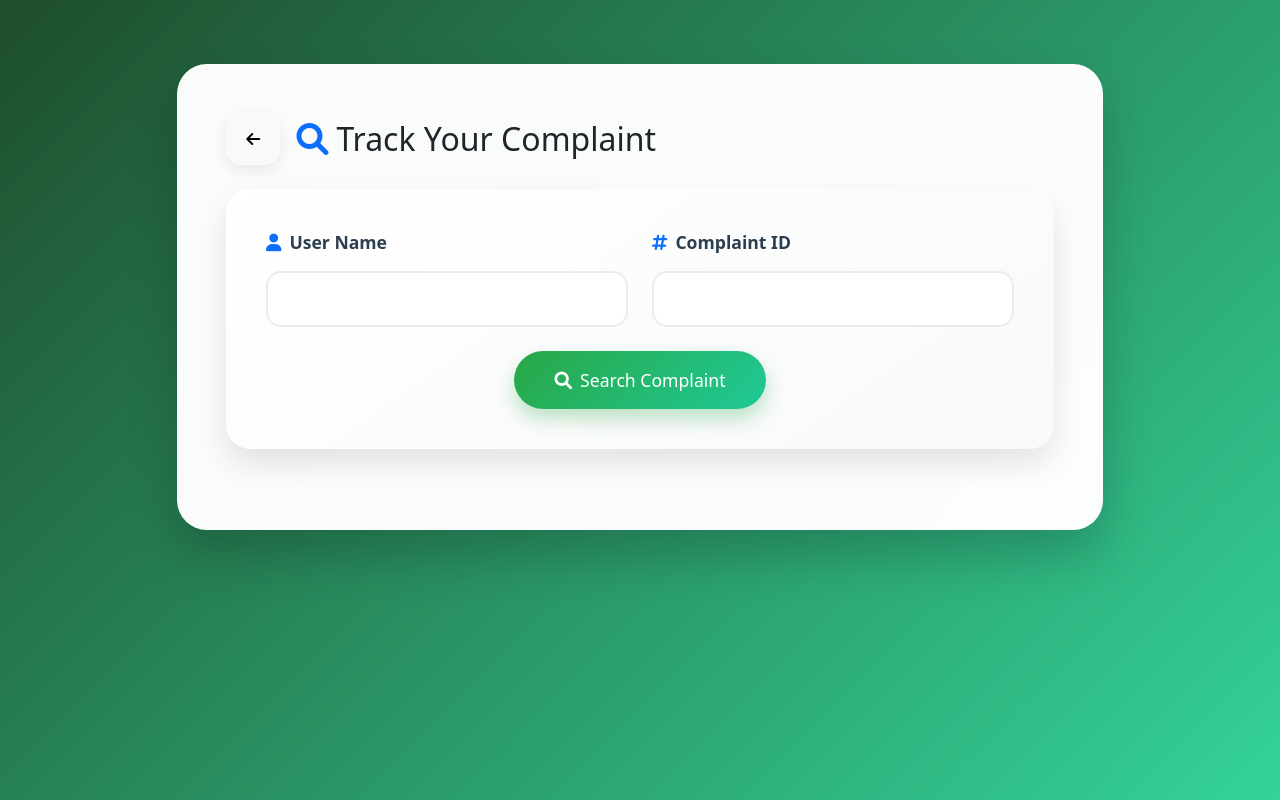
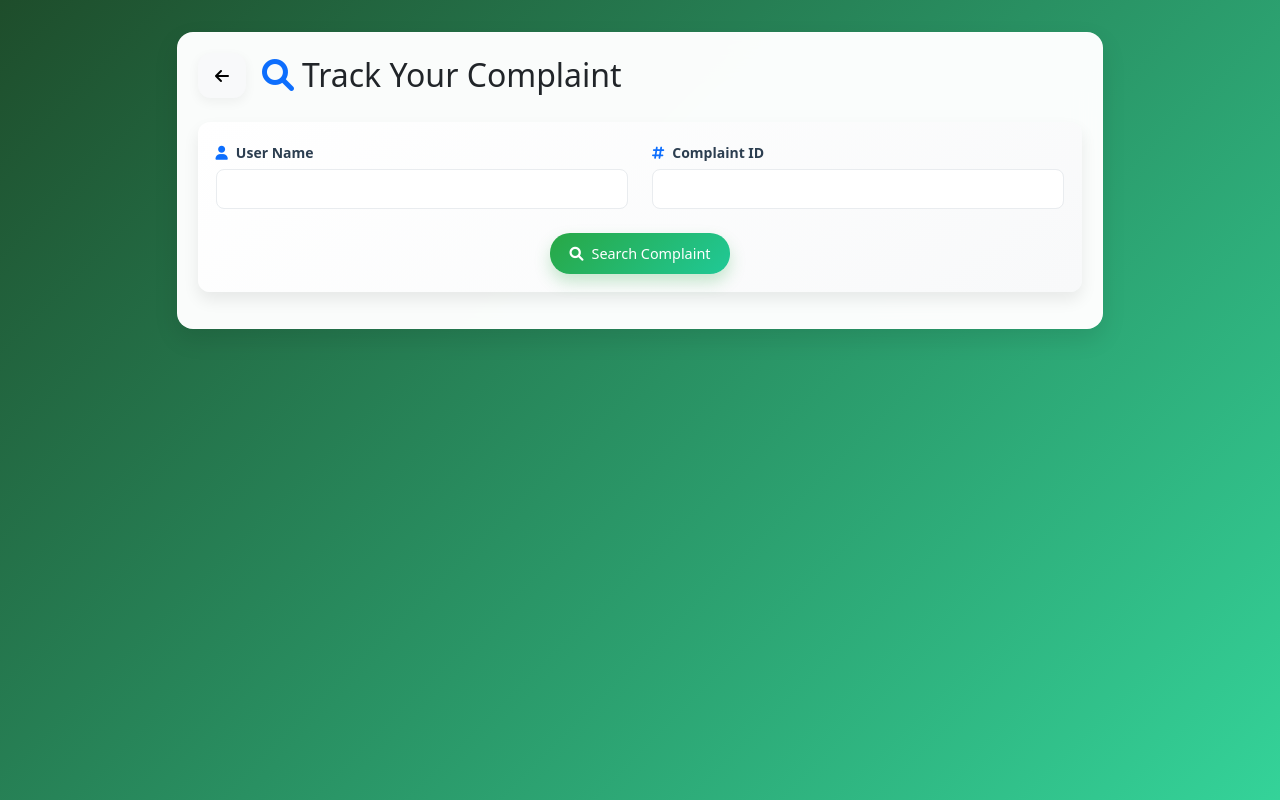
Before and after one commit to Dhaval572/Routine-Complaint-Tracking-System, a PHP site: page /search_complaint.php in a window 1280 px wide. Run offline with PHP 8.4, Linux system fonts and the light colour scheme.

Commit message:
style(search_complaint): refine CSS for consistent spacing and transitions

```diff
--- a/assets/css/search_complaint.css
+++ b/assets/css/search_complaint.css
@@ -1,171 +1,184 @@
 body {
     background: linear-gradient(135deg, #1e4d2b 0%, #34d399 100%);
     min-height: 100vh;
-    padding: 2rem 0;
+    padding: 1rem 0;
 }
 
 .main-card {
     background: rgba(255, 255, 255, 0.98);
     backdrop-filter: blur(20px);
-    border-radius: 30px;
-    box-shadow: 0 25px 50px rgba(0, 0, 0, 0.2);
+    border-radius: 16px;
+    box-shadow: 0 10px 25px rgba(0, 0, 0, 0.1);
     border: 1px solid rgba(255, 255, 255, 0.4);
-    padding: 3rem;
-    margin-top: 2rem;
-    transition: all 0.4s ease;
+    padding: 1.25rem;
+    margin-top: 1rem;
+    transition: all 0.3s ease;
 }
 
 .main-card:hover {
-    transform: translateY(-5px);
-    box-shadow: 0 30px 60px rgba(0, 0, 0, 0.25);
+    transform: translateY(-3px);
+    box-shadow: 0 15px 30px rgba(0, 0, 0, 0.15);
 }
 
 .btn-light {
-    border-radius: 15px;
-    padding: 0.8rem 1.2rem;
+    border-radius: 12px;
+    padding: 0.6rem 1rem;
     transition: all 0.3s ease;
-    box-shadow: 0 5px 15px rgba(0, 0, 0, 0.08);
+    box-shadow: 0 4px 12px rgba(0, 0, 0, 0.05);
 }
 
 .btn-light:hover {
-    transform: translateX(-5px);
-    box-shadow: 0 8px 20px rgba(0, 0, 0, 0.12);
+    transform: translateX(-3px);
+    box-shadow: 0 6px 15px rgba(0, 0, 0, 0.08);
 }
 
 .search-form {
     background: linear-gradient(145deg, #ffffff, #f8f9fa);
-    border-radius: 25px;
-    padding: 2.5rem;
-    box-shadow: 0 15px 30px rgba(0, 0, 0, 0.1);
-    margin-bottom: 2rem;
+    border-radius: 12px;
+    padding: 1.1rem;
+    box-shadow: 0 8px 16px rgba(0, 0, 0, 0.08);
+    margin-bottom: 1rem;
 }
 
 .form-control {
-    border-radius: 15px;
-    padding: 0.8rem 1.2rem;
-    border: 2px solid #e9ecef;
+    border-radius: 8px;
+    padding: 0.5rem 0.875rem;
+    border: 1px solid #e9ecef;
     transition: all 0.3s ease;
-    font-size: 1.1rem;
+    font-size: 0.9rem;
 }
 
 .form-control:focus {
-    box-shadow: 0 0 0 4px rgba(40, 167, 69, 0.15);
+    box-shadow: 0 0 0 3px rgba(40, 167, 69, 0.15);
     border-color: #28a745;
 }
 
 .form-label {
     font-weight: 600;
-    font-size: 1.1rem;
-    margin-bottom: 1rem;
+    font-size: 0.875rem;
+    margin-bottom: 0.4rem;
     color: #2c3e50;
 }
 
+.form-label i {
+    font-size: 0.875rem;
+    margin-right: 0.4rem;
+}
+
 .btn-search {
-    padding: 1rem 2.5rem;
-    font-size: 1.1rem;
-    border-radius: 50px;
+    padding: 0.625rem 1.25rem;
+    font-size: 0.9rem;
+    border-radius: 20px;
     background: linear-gradient(135deg, #28a745 0%, #20c997 100%);
     border: none;
-    box-shadow: 0 10px 20px rgba(40, 167, 69, 0.3);
+    box-shadow: 0 8px 16px rgba(40, 167, 69, 0.25);
     transition: all 0.3s ease;
 }
 
 .btn-search:hover {
-    transform: translateY(-3px);
-    box-shadow: 0 15px 30px rgba(40, 167, 69, 0.4);
+    transform: translateY(-2px);
+    box-shadow: 0 12px 24px rgba(40, 167, 69, 0.3);
     background: linear-gradient(135deg, #2ed573 0%, #20c997 100%);
+}
+
+.btn-search i {
+    font-size: 0.875rem;
 }
 
 .info-card {
     background: linear-gradient(145deg, #ffffff, #f8f9fa);
-    border-radius: 25px;
-    padding: 2.5rem;
+    border-radius: 12px;
+    padding: 1.1rem;
     height: 100%;
-    transition: all 0.4s ease;
+    transition: all 0.3s ease;
     border: none;
-    box-shadow: 0 15px 30px rgba(0, 0, 0, 0.1);
+    box-shadow: 0 8px 16px rgba(0, 0, 0, 0.08);
 }
 
 .info-card:hover {
-    transform: translateY(-5px);
-    box-shadow: 0 20px 40px rgba(0, 0, 0, 0.15);
+    transform: translateY(-3px);
+    box-shadow: 0 15px 30px rgba(0, 0, 0, 0.12);
 }
 
 .info-icon {
-    width: 80px;
-    height: 80px;
-    border-radius: 20px;
-    font-size: 2rem;
-    margin-bottom: 1.8rem;
+    width: 40px;
+    height: 40px;
+    border-radius: 10px;
+    font-size: 1.1rem;
+    margin-bottom: 0.875rem;
     display: flex;
     align-items: center;
     justify-content: center;
     background: linear-gradient(145deg, rgba(255, 255, 255, 0.9), rgba(255, 255, 255, 0.7));
-    box-shadow: 0 10px 20px rgba(0, 0, 0, 0.08);
+    box-shadow: 0 8px 16px rgba(0, 0, 0, 0.06);
 }
 
 .info-label {
-    font-size: 1rem;
+    font-size: 0.875rem;
     font-weight: 600;
     text-transform: uppercase;
-    letter-spacing: 1.5px;
+    letter-spacing: 1px;
     background: linear-gradient(45deg, #28a745, #20c997);
     -webkit-background-clip: text;
     -webkit-text-fill-color: transparent;
-    margin-bottom: 0.8rem;
+    margin-bottom: 0.6rem;
 }
 
 .info-value {
-    font-size: 1.5rem;
+    font-size: 1.1rem;
     font-weight: 700;
     color: #2c3e50;
 }
 
 .description-section {
     background: linear-gradient(to right, #ffffff, #f8f9fa);
-    border-radius: 25px;
-    padding: 3rem;
-    margin-top: 2.5rem;
-    border-left: 6px solid #28a745;
-    box-shadow: 0 15px 30px rgba(0, 0, 0, 0.1);
-    transition: all 0.4s ease;
+    border-radius: 12px;
+    padding: 1.25rem;
+    margin-top: 1.25rem;
+    border-left: 3px solid #28a745;
+    box-shadow: 0 8px 16px rgba(0, 0, 0, 0.08);
+    transition: all 0.3s ease;
 }
 
 .description-section:hover {
-    transform: translateY(-5px);
-    box-shadow: 0 20px 40px rgba(0, 0, 0, 0.15);
+    transform: translateY(-3px);
+    box-shadow: 0 15px 30px rgba(0, 0, 0, 0.12);
+}
+
+.description-section h5 i {
+    font-size: 1rem;
 }
 
 .status-badge {
-    padding: 1rem 2rem;
-    border-radius: 50px;
+    padding: 0.75rem 1.5rem;
+    border-radius: 40px;
     font-weight: 600;
-    font-size: 1.1rem;
+    font-size: 0.9rem;
     display: inline-flex;
     align-items: center;
-    gap: 0.8rem;
-    box-shadow: 0 15px 30px rgba(0, 0, 0, 0.12);
-    transition: all 0.4s ease;
+    gap: 0.6rem;
+    box-shadow: 0 8px 16px rgba(0, 0, 0, 0.08);
+    transition: all 0.3s ease;
 }
 
 .status-badge i {
-    font-size: 1.3rem;
+    font-size: 1rem;
 }
 
 .description-content {
-    line-height: 1.9;
+    line-height: 1.8;
     color: #2c3e50;
-    font-size: 1.15rem;
-    padding: 1.5rem;
+    font-size: 1rem;
+    padding: 1.25rem;
     background: rgba(255, 255, 255, 0.9);
-    border-radius: 15px;
-    box-shadow: inset 0 2px 10px rgba(0, 0, 0, 0.05);
+    border-radius: 12px;
+    box-shadow: inset 0 2px 8px rgba(0, 0, 0, 0.04);
 }
 
 @keyframes fadeInUp {
     from {
         opacity: 0;
-        transform: translateY(30px);
+        transform: translateY(20px);
     }
     to {
         opacity: 1;
@@ -174,143 +187,66 @@ body {
 }
 
 .complaint-details {
-    animation: fadeInUp 0.6s ease-out forwards;
+    animation: fadeInUp 0.5s ease-out forwards;
 }
 
-/* Custom scrollbar */
 ::-webkit-scrollbar {
-    width: 10px;
+    width: 8px;
 }
 
 ::-webkit-scrollbar-track {
     background: #f1f1f1;
-    border-radius: 5px;
+    border-radius: 4px;
 }
 
 ::-webkit-scrollbar-thumb {
     background: linear-gradient(135deg, #28a745 0%, #20c997 100%);
-    border-radius: 5px;
+    border-radius: 4px;
 }
 
 ::-webkit-scrollbar-thumb:hover {
     background: linear-gradient(135deg, #2ed573 0%, #20c997 100%);
 }
 
-/* Enhanced Alert Styles */
-/* Update the alert styles */
-.alerts-container {
-    position: fixed;
-    top: 20px;
-    right: 20px;
-    z-index: 1050;
-    width: 400px;
-    max-width: 90%;
-}
-
 .custom-alert {
-    padding: 1.25rem;
+    border-radius: 12px;
+    border: none;
+    box-shadow: 0 8px 16px rgba(0, 0, 0, 0.08);
     margin-bottom: 1rem;
-    border-radius: 15px;
-    background: rgba(255, 255, 255, 0.98);
-    backdrop-filter: blur(10px);
-    box-shadow: 0 10px 30px rgba(0, 0, 0, 0.15);
-    transform: translateX(100%);
-    animation: slideInAlert 0.5s forwards;
-}
-
-.custom-alert.alert-success {
-    border-left: 4px solid #28a745;
-    background: linear-gradient(to right, rgba(40, 167, 69, 0.1), rgba(255, 255, 255, 0.98));
-}
-
-.custom-alert.alert-danger {
-    border-left: 4px solid #dc3545;
-    background: linear-gradient(to right, rgba(220, 53, 69, 0.1), rgba(255, 255, 255, 0.98));
+    padding: 1rem;
+    animation: slideIn 0.3s ease-out forwards;
 }
 
 .custom-alert .alert-content {
-    padding-right: 2rem;
+    display: flex;
+    flex-direction: column;
+    gap: 0.4rem;
 }
 
 .custom-alert h4 {
     font-size: 1.1rem;
-    margin-bottom: 0.5rem;
-    color: #2c3e50;
+    font-weight: 600;
+    margin: 0;
 }
 
 .custom-alert p {
-    font-size: 1rem;
-    color: #4a5568;
+    font-size: 0.9rem;
     margin: 0;
 }
 
 .custom-alert .btn-close {
-    position: absolute;
-    top: 1rem;
-    right: 1rem;
+    font-size: 0.875rem;
     padding: 0.5rem;
-    opacity: 0.7;
-    transition: all 0.2s ease;
+    opacity: 0.8;
 }
 
-.custom-alert .btn-close:hover {
-    opacity: 1;
-    transform: scale(1.1);
-}
-
-@keyframes slideInAlert {
+@keyframes slideIn {
     from {
-        transform: translateX(100%);
         opacity: 0;
+        transform: translateY(-10px);
     }
     to {
-        transform: translateX(0);
         opacity: 1;
+        transform: translateY(0);
     }
 }
-
-@keyframes slideOutAlert {
-    from {
-        transform: translateX(0);
-        opacity: 1;
-    }
-    to {
-        transform: translateX(100%);
-        opacity: 0;
-    }
-}
-
-.custom-alert.fade {
-    transition: all 0.4s ease-in-out;
-}
-
-.custom-alert.fade.show {
-    opacity: 1;
-    transform: translateX(0);
-}
-
-.custom-alert .alert-content {
-    flex: 1;
-    margin-right: 2rem;
-}
-
-.custom-alert .btn-close {
-    position: absolute;
-    top: 1rem;
-    right: 1rem;
-    padding: 0.5rem;
-    opacity: 0.7;
-    transition: opacity 0.2s ease;
-}
-
-.custom-alert .btn-close:hover {
-    opacity: 1;
-}
-
-.alert-success {
-    border-left: 4px solid #28a745;
-}
-
-.alert-danger {
-    border-left: 4px solid #dc3545;
-}
```
